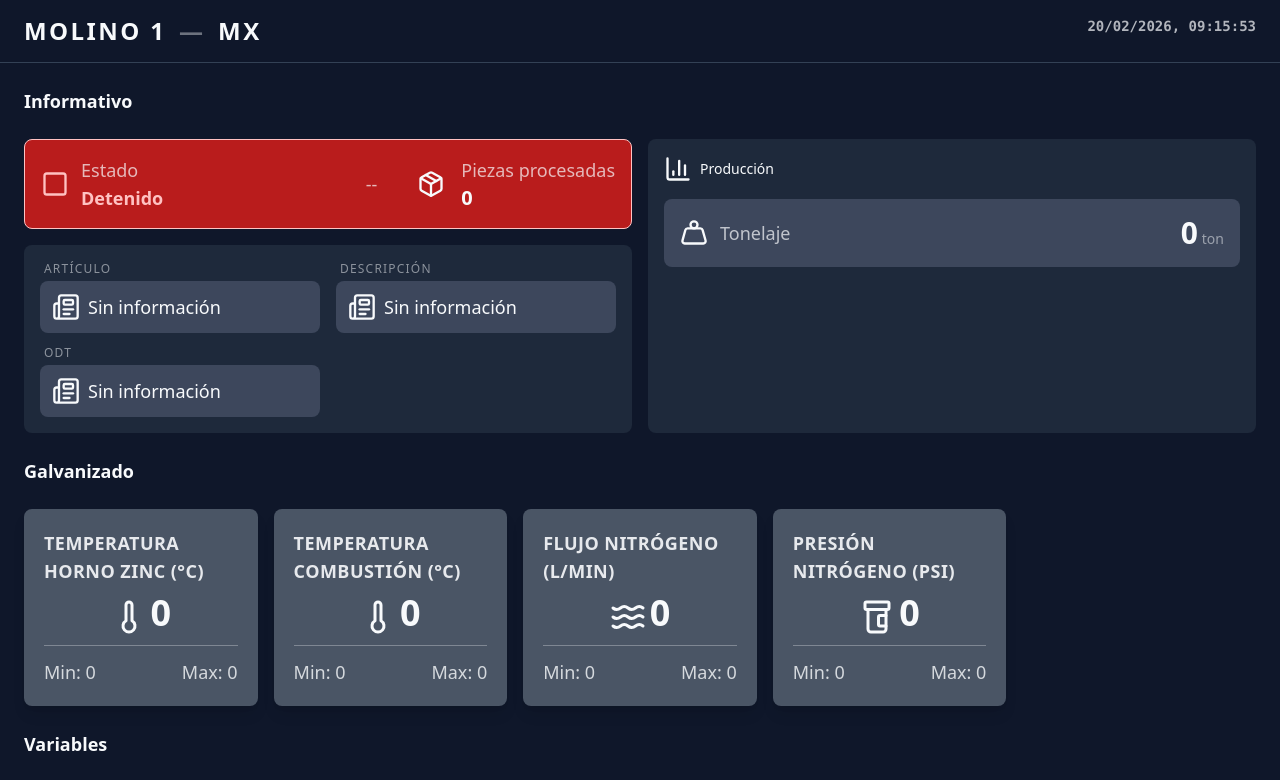
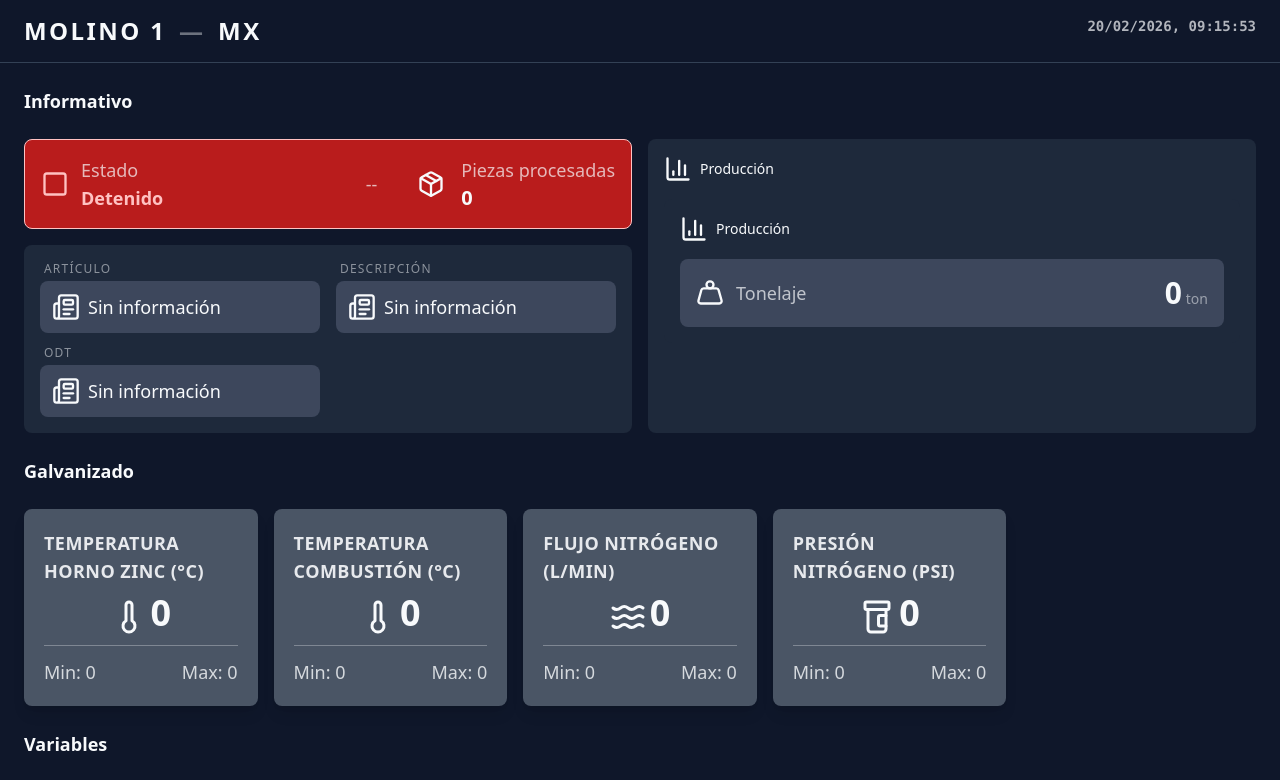
Before and after one commit to keincarrilloR/linkfactoryMX, a React (Vite) app: page / in a window 1280 px wide. Shown: the top 780 px of the page. Built offline with nearby package versions, Linux system fonts and the light colour scheme; no server answers.

Commit message:
refactor: restructure Tonelaje component layout for improved readability

```diff
--- a/src/components/informativo/produccion/Tonejale.tsx
+++ b/src/components/informativo/produccion/Tonejale.tsx
@@ -1,4 +1,4 @@
-import { Weight } from 'lucide-react'
+import { BarChart3, Weight } from 'lucide-react'
 import { classesIconsSmall } from '../../../styles/icons'
 import { useSocket } from '../../../hooks/useSocket'
 
@@ -9,6 +9,13 @@ const Tonelaje = () => {
 
   return (
     <>
+      <div className="p-3 sm:p-4 bg-panel rounded-lg flex flex-col gap-4">
+        <div className="flex items-center gap-2">
+          <BarChart3 className={classesIconsSmall} />
+          <h2 className="text-sm sm:text-md font-medium">Producción</h2>
+        </div>
+
+        <div className="flex flex-col gap-3">
           <div className="flex items-center justify-between bg-gray rounded-lg px-3 sm:px-4 py-3 sm:py-4">
             <div className="flex items-center gap-2 sm:gap-3">
               <Weight className={classesIconsSmall} />
@@ -19,6 +26,8 @@ const Tonelaje = () => {
               <span className="text-xs sm:text-sm opacity-50 ml-1">ton</span>
             </div>
           </div>
+        </div>
+      </div>
     </>
   )
 }
```
Lines whose indentation alone changed are shown as unchanged.
